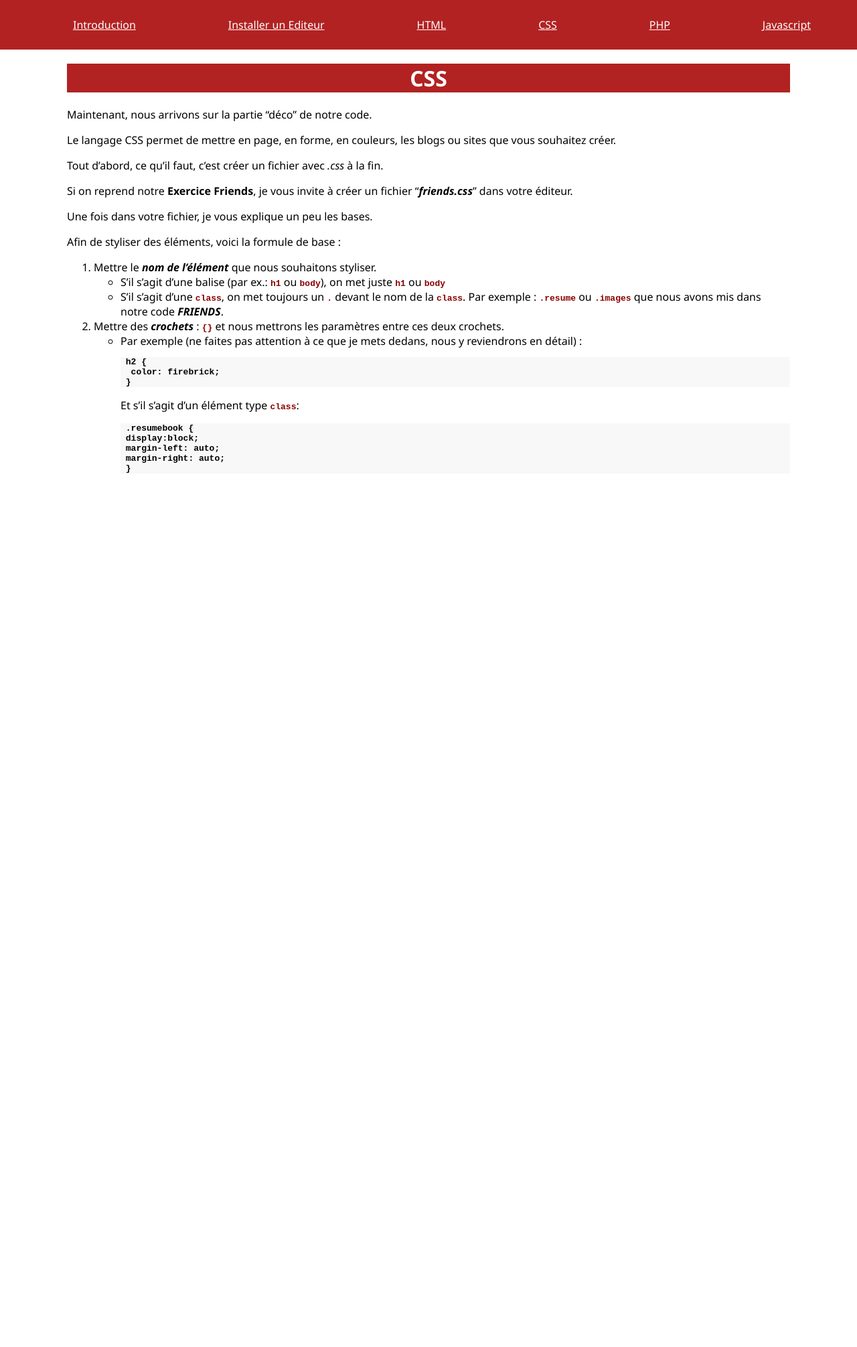
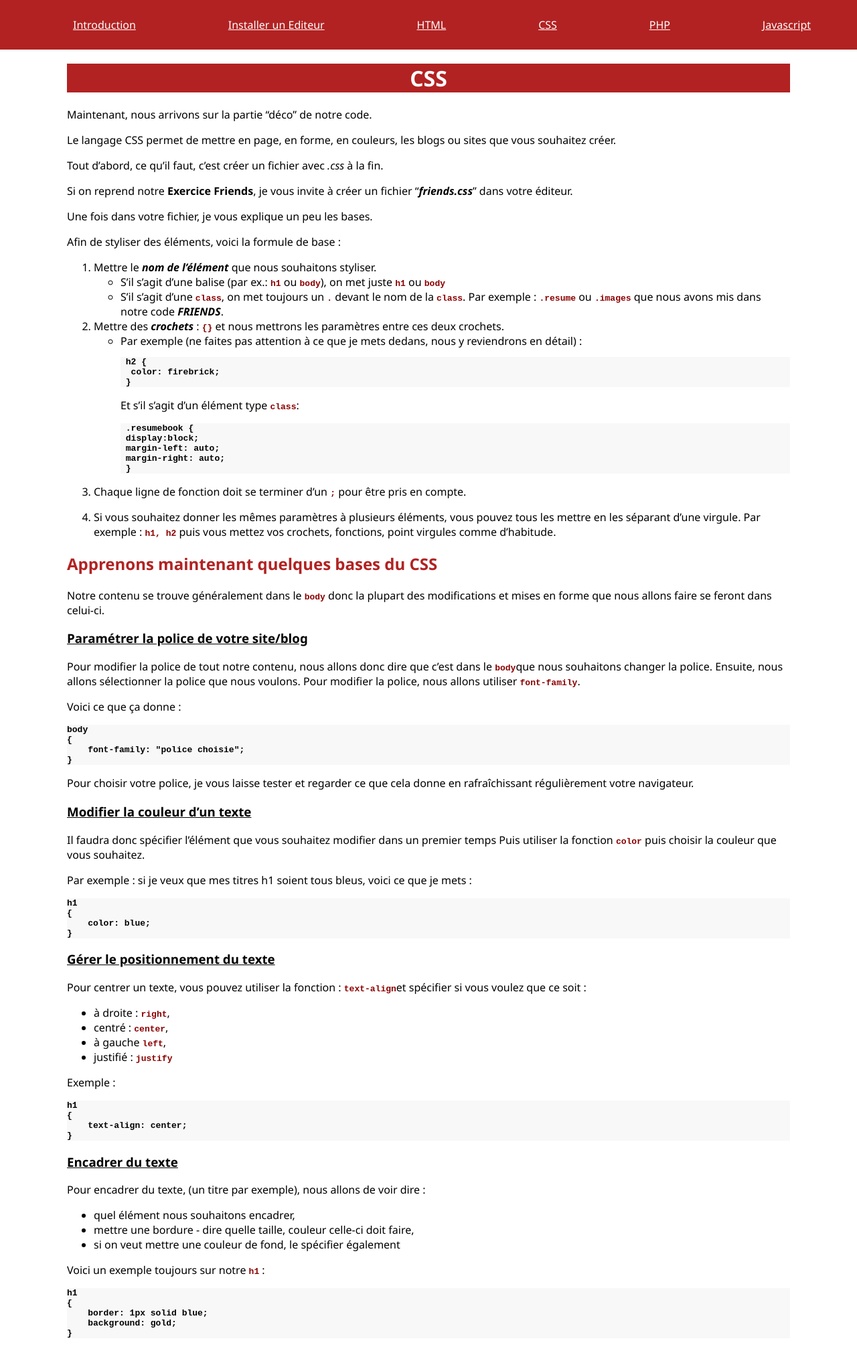
Before and after one commit to anne20100/anne20100.github.io, a Jekyll site: the page built from _tutoriels/003-css.md, in a window 1280 px wide. Shown: the whole page at 67% size. Built offline with Jekyll 4.4.1, drawn with Linux system fonts in a browser that asks for light colours; before the commit the page ends 900 px from its top, so only the background shows below that.

Commit message:
commit 1

````diff
--- a/_tutoriels/003-css.md
+++ b/_tutoriels/003-css.md
@@ -34,3 +34,74 @@ Afin de styliser des éléments, voici la formule de base :
     margin-right: auto;
     }
     ```
+
+ 3. Chaque ligne de fonction doit se terminer d'un `;` pour être pris en compte.
+
+ 4. Si vous souhaitez donner les mêmes paramètres à plusieurs éléments, vous pouvez tous les mettre en les séparant d'une virgule.
+ Par exemple : `h1, h2` puis vous mettez vos crochets, fonctions, point virgules comme d'habitude.
+
+
+## Apprenons maintenant quelques bases du CSS
+
+Notre contenu se trouve généralement dans le `body` donc la plupart des modifications et mises en forme que nous allons faire se feront dans celui-ci.
+
+### Paramétrer la police de votre site/blog
+
+Pour modifier la police de tout notre contenu, nous allons donc dire que c'est dans le `body`que nous souhaitons changer la police.
+Ensuite, nous allons sélectionner la police que nous voulons.
+Pour modifier la police, nous allons utiliser `font-family`.
+
+Voici ce que ça donne :
+```
+body
+{
+    font-family: "police choisie";
+}
+```
+Pour choisir votre police, je vous laisse tester et regarder ce que cela donne en rafraîchissant régulièrement votre navigateur.
+
+### Modifier la couleur d'un texte
+
+Il faudra donc spécifier l'élément que vous souhaitez modifier dans un premier temps
+Puis utiliser la fonction `color` puis choisir la couleur que vous souhaitez.
+
+Par exemple : si je veux que mes titres h1 soient tous bleus, voici ce que je mets :
+```
+h1
+{
+    color: blue;
+}
+```
+
+### Gérer le positionnement du texte
+
+Pour centrer un texte, vous pouvez utiliser la fonction : `text-align`et spécifier si vous voulez que ce soit :
+- à droite : `right`,
+- centré : `center`,
+- à gauche `left`,
+- justifié : `justify`
+
+Exemple :
+```
+h1
+{
+    text-align: center;
+}
+```
+
+### Encadrer du texte
+
+Pour encadrer du texte, (un titre par exemple), nous allons de voir dire :
+- quel élément nous souhaitons encadrer,
+- mettre une bordure - dire quelle taille, couleur celle-ci doit faire,
+- si on veut mettre une couleur de fond, le spécifier également
+
+Voici un exemple toujours sur notre `h1` :
+
+```
+h1
+{
+    border: 1px solid blue;
+    background: gold;
+}
+```
--- a/assets/css/main.css
+++ b/assets/css/main.css
@@ -32,6 +32,11 @@ h1 {
 
 h2 {
   color: firebrick;
+}
+
+h3
+{
+    text-decoration: underline;
 }
 
 .entete-photo-anne {
--- a/assets/css/tutoriel.css
+++ b/assets/css/tutoriel.css
@@ -13,3 +13,8 @@ code{
     color:darkred;
     font-weight: bold;
 }
+
+.apercufriends
+{
+    width: 100px;
+}
````
Also changed, not shown: _tutoriels/001-installer-editeur.md (+13 -0 lines), _tutoriels/002-html.md (+101 -8 lines), index.html (+10 -12 lines), assets/images/boutonexplorateur.png (added), assets/images/openfolder.png (added).
